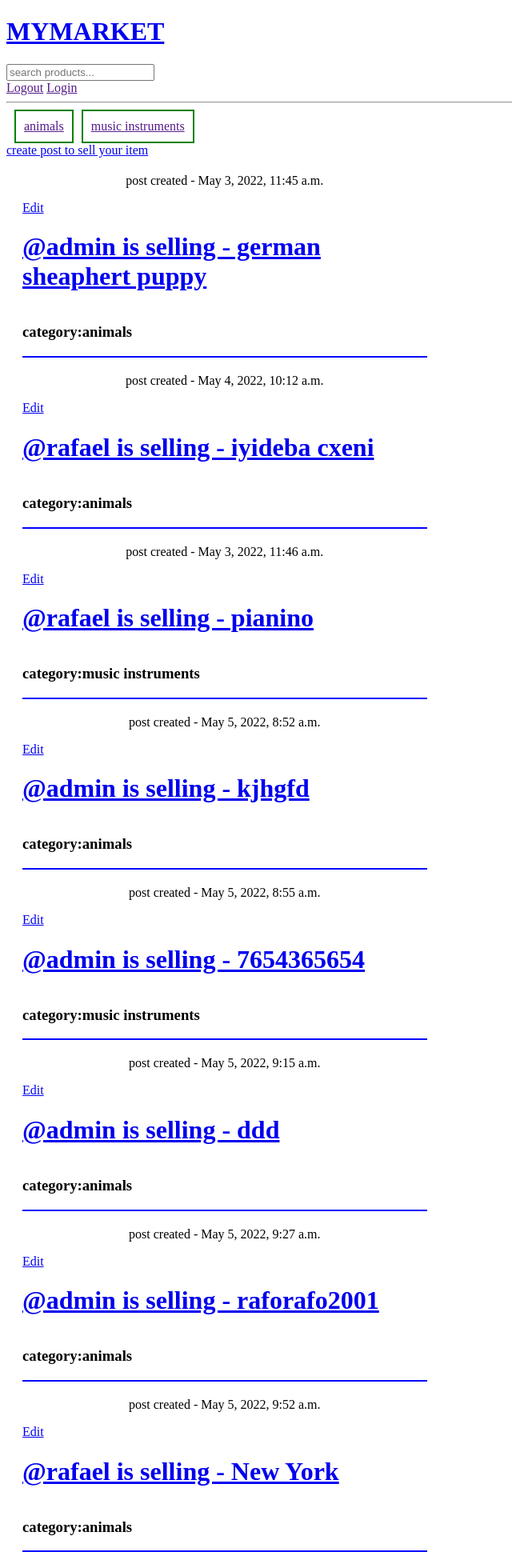
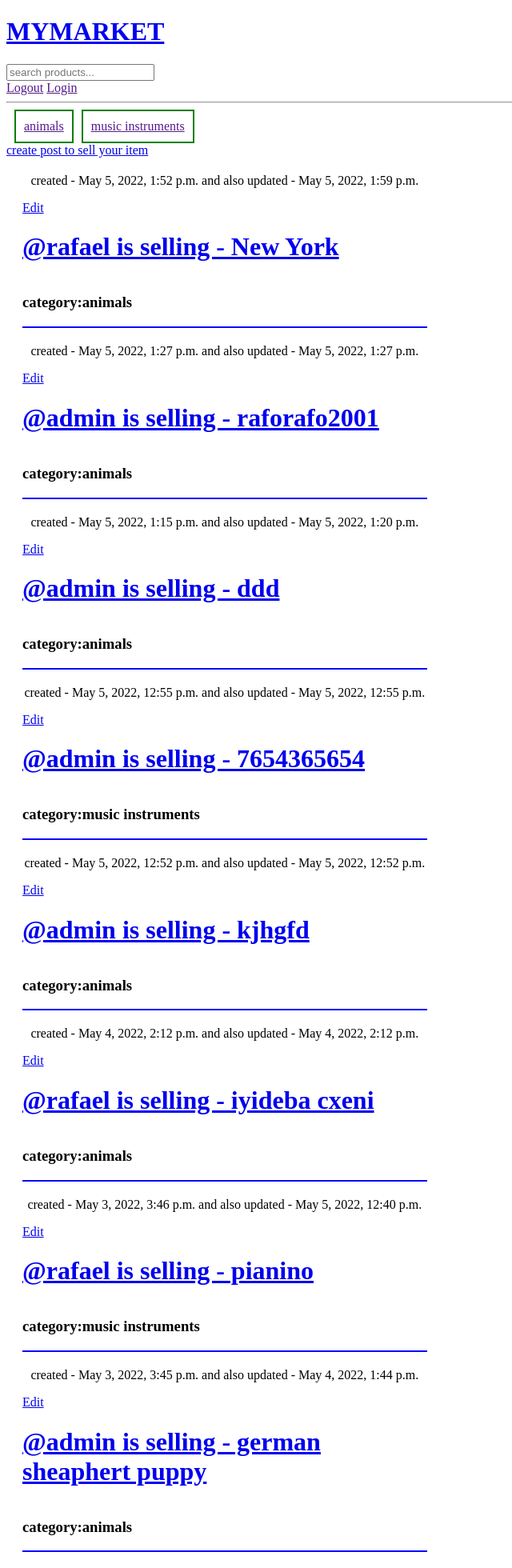
Before and after one commit to Rafaell444/Mymarket_clone, a Django app: page / in a window 1280 px wide. Shown: the whole page at 80% size, without its empty margins (0-640 px from the left). Run offline with Django 4.2, Linux system fonts and the light colour scheme; data comes from the database, SQL or seed files in the repository; both versions use the stored data as it was after the commit.

Commit message:
update page done

```diff
--- a/base/models.py
+++ b/base/models.py
@@ -20,8 +20,14 @@ class Product(models.Model):
     phoneNumber = models.CharField(max_length=9, null=True, blank=True)
     category = models.ForeignKey(Category, on_delete=models.SET_NULL, null=True)
 
+    def validate(self, data):
+        data['created'] = data['created'].replace(second=0, microsecond=0)
+        data['updated'] = data['updated'].replace(second=0, microsecond=0)
+
+        return data
+
     class Meta:
-        ordering = ["updated", "created"]
+        ordering = ["-created", "-updated"]
 
     def __str__(self):
         return self.name
--- a/base/templates/homepage.html
+++ b/base/templates/homepage.html
@@ -6,8 +6,17 @@
 </a>
     {% for product in products %}
         <div style="border-bottom: 2px solid blue;width: 40%;margin: 20px">
-            <p style="display: flex;justify-content: center">post created - {{ product.created }}</p>
-            <a href="{% url 'update_product' %}">Edit</a>
+            <p style="display: flex;justify-content: center">
+
+                {% if product.created == product.updated %}
+                    created - {{ product.created }}
+                {% else %}
+                    created - {{ product.created }} and also updated - {{ product.updated }}
+                {% endif %}
+
+
+            </p>
+            <a href="{% url 'update_product' product.id %}">Edit</a>
             <a href="{% url 'product' product.id %}" style="display: flex;justify-content: left">
 
                 <h1>@{{ product.host }} is selling - {{ product.name }}</h1></a>
--- a/base/urls.py
+++ b/base/urls.py
@@ -7,5 +7,5 @@ urlpatterns = [
     path('', views.home, name="home"),
     path('product/<str:pk>/', views.product, name="product"),
     path('create_product/', views.createproduct, name="create_product"),
-    path('update_product/str:pk', views.updateproduct, name="update_product")
+    path('update_product/<str:pk>/', views.updateproduct, name="update_product")
 ] + static(settings.MEDIA_URL, document_root=settings.MEDIA_ROOT)
--- a/base/views.py
+++ b/base/views.py
@@ -42,6 +42,14 @@ def createproduct(request):
 
 def updateproduct(request, pk):
     product = Product.objects.get(id=pk)
-    print(product)
+    form = ProductForm(instance=product)
 
-    return render(request,"product_form.html")
+    if request.method == "POST":
+        form = ProductForm(request.POST,instance=product)
+        if form.is_valid():
+            form.save()
+            return redirect("home")
+
+    context = {"form": form}
+
+    return render(request, "product_form.html",context)
--- a/mymarket_clone/settings.py
+++ b/mymarket_clone/settings.py
@@ -105,7 +105,7 @@ AUTH_PASSWORD_VALIDATORS = [
 
 LANGUAGE_CODE = 'en-us'
 
-TIME_ZONE = 'UTC'
+TIME_ZONE = 'Asia/Tbilisi'
 
 USE_I18N = True
 
```
Also changed, not shown: base/migrations/0011_alter_product_options_alter_product_created.py (added), base/migrations/0012_alter_product_created_alter_product_updated.py (added), base/migrations/0013_alter_product_updated.py (added), base/migrations/0014_alter_product_options.py (added), db.sqlite3.
